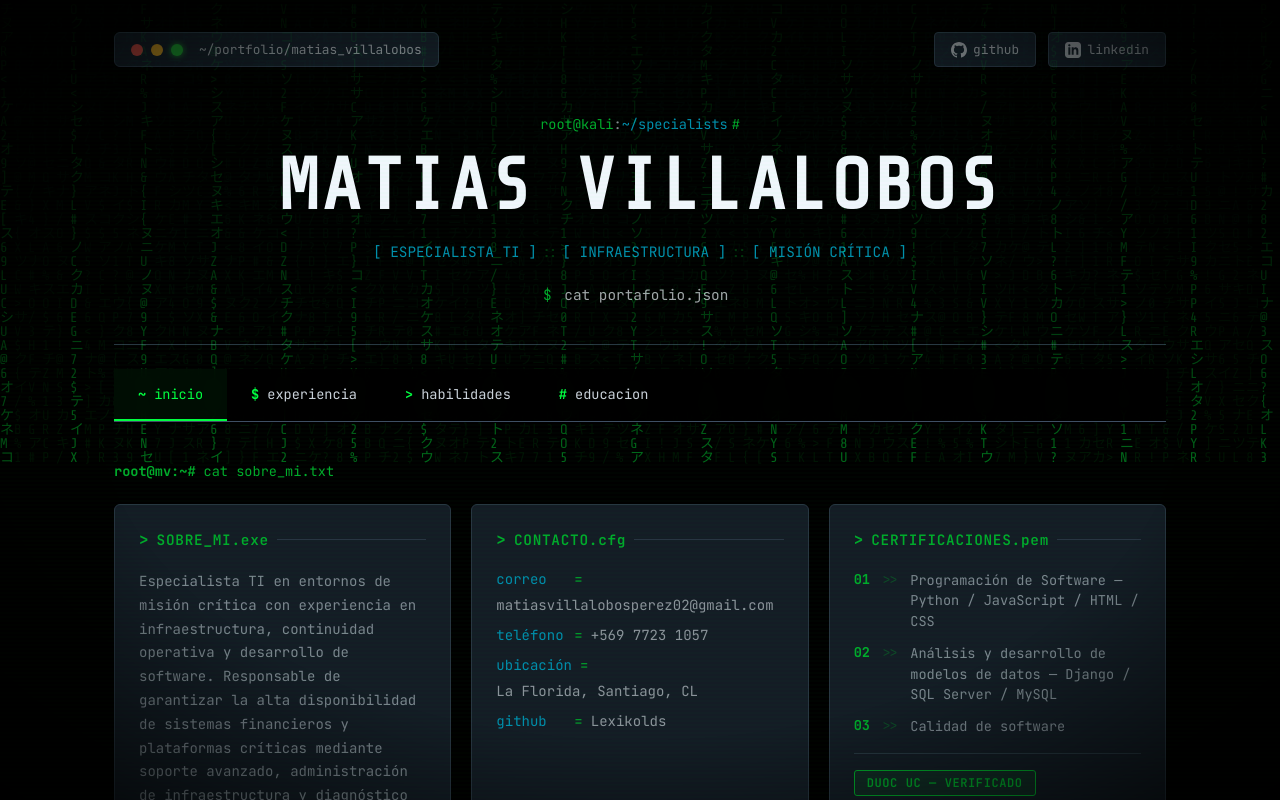
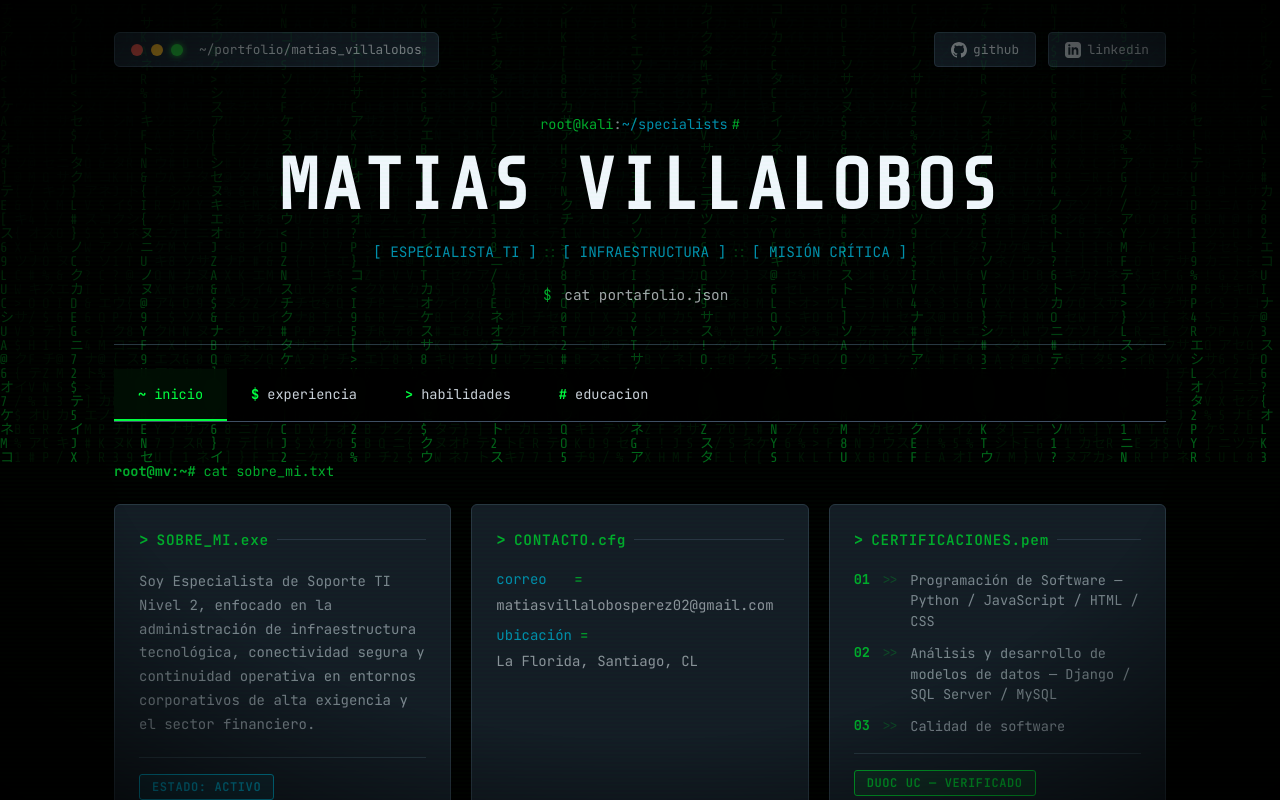
Before and after one commit to Lexikolds/Portafolio, a React (Create React App) app: page / in a window 1280 px wide. Shown: the top 800 px of the page. Built offline with nearby package versions, Linux system fonts and the light colour scheme.

Commit message:
Update: nuevo contenido detallado Bolsa de Comercio

```diff
--- a/src/App.js
+++ b/src/App.js
@@ -288,7 +288,7 @@ export default function App() {
                 <svg width="16" height="16" viewBox="0 0 24 24" fill="currentColor"><path d="M12 0c-6.626 0-12 5.373-12 12 0 5.302 3.438 9.8 8.207 11.387.599.111.793-.261.793-.577v-2.234c-3.338.726-4.033-1.416-4.033-1.416-.546-1.387-1.333-1.756-1.333-1.756-1.089-.745.083-.729.083-.729 1.205.084 1.839 1.237 1.839 1.237 1.07 1.834 2.807 1.304 3.492.997.107-.775.418-1.305.762-1.604-2.665-.305-5.467-1.334-5.467-5.931 0-1.311.469-2.381 1.236-3.221-.124-.303-.535-1.524.117-3.176 0 0 1.008-.322 3.301 1.23.957-.266 1.983-.399 3.003-.404 1.02.005 2.047.138 3.006.404 2.291-1.552 3.297-1.23 3.297-1.23.653 1.653.242 2.874.118 3.176.77.84 1.235 1.911 1.235 3.221 0 4.609-2.807 5.624-5.479 5.921.43.372.823 1.102.823 2.222v3.293c0 .319.192.694.801.576 4.765-1.589 8.199-6.086 8.199-11.386 0-6.627-5.373-12-12-12z"/></svg>
                 github
               </a>
-              <a href="https://linkedin.com/in/matias-villalobos" target="_blank" rel="noopener noreferrer" className="hdr-link">
+              <a href="https://www.linkedin.com/in/matias-benjamin-villalobos-perez-0166a8292/" target="_blank" rel="noopener noreferrer" className="hdr-link">
                 <svg width="16" height="16" viewBox="0 0 24 24" fill="currentColor"><path d="M19 0h-14c-2.761 0-5 2.239-5 5v14c0 2.761 2.239 5 5 5h14c2.762 0 5-2.239 5-5v-14c0-2.761-2.238-5-5-5zm-11 19h-3v-11h3v11zm-1.5-12.268c-.966 0-1.75-.79-1.75-1.764s.784-1.764 1.75-1.764 1.75.79 1.75 1.764-.783 1.764-1.75 1.764zm13.5 12.268h-3v-5.604c0-3.368-4-3.113-4 0v5.604h-3v-11h3v1.765c1.396-2.586 7-2.777 7 2.476v6.759z"/></svg>
                 linkedin
               </a>
@@ -352,10 +352,7 @@ export default function App() {
                     <span className="card-head-line" />
                   </div>
                   <p className="card-body">
-                    Especialista TI en entornos de misión crítica con experiencia en infraestructura,
-                    continuidad operativa y desarrollo de software. Responsable de garantizar la alta disponibilidad
-                    de sistemas financieros y plataformas críticas mediante soporte avanzado, administración de
-                    infraestructura y diagnóstico de hardware a nivel de componentes.
+                    Soy Especialista de Soporte TI Nivel 2, enfocado en la administración de infraestructura tecnológica, conectividad segura y continuidad operativa en entornos corporativos de alta exigencia y el sector financiero.
                   </p>
                   <div className="card-footer">
                     <span className="tag tag--cyan">ESTADO: ACTIVO</span>
@@ -379,19 +376,9 @@ export default function App() {
                       </a>
                     </div>
                     <div className="contact-row">
-                      <span className="contact-key">teléfono</span>
-                      <span className="contact-sep">=</span>
-                      <a href="tel:+56977231057" className="contact-val">+569 7723 1057</a>
-                    </div>
-                    <div className="contact-row">
                       <span className="contact-key">ubicación</span>
                       <span className="contact-sep">=</span>
                       <span className="contact-val">La Florida, Santiago, CL</span>
-                    </div>
-                    <div className="contact-row">
-                      <span className="contact-key">github</span>
-                      <span className="contact-sep">=</span>
-                      <a href="https://github.com/Lexikolds" target="_blank" rel="noopener noreferrer" className="contact-val">Lexikolds</a>
                     </div>
                   </div>
                 </div>
```
